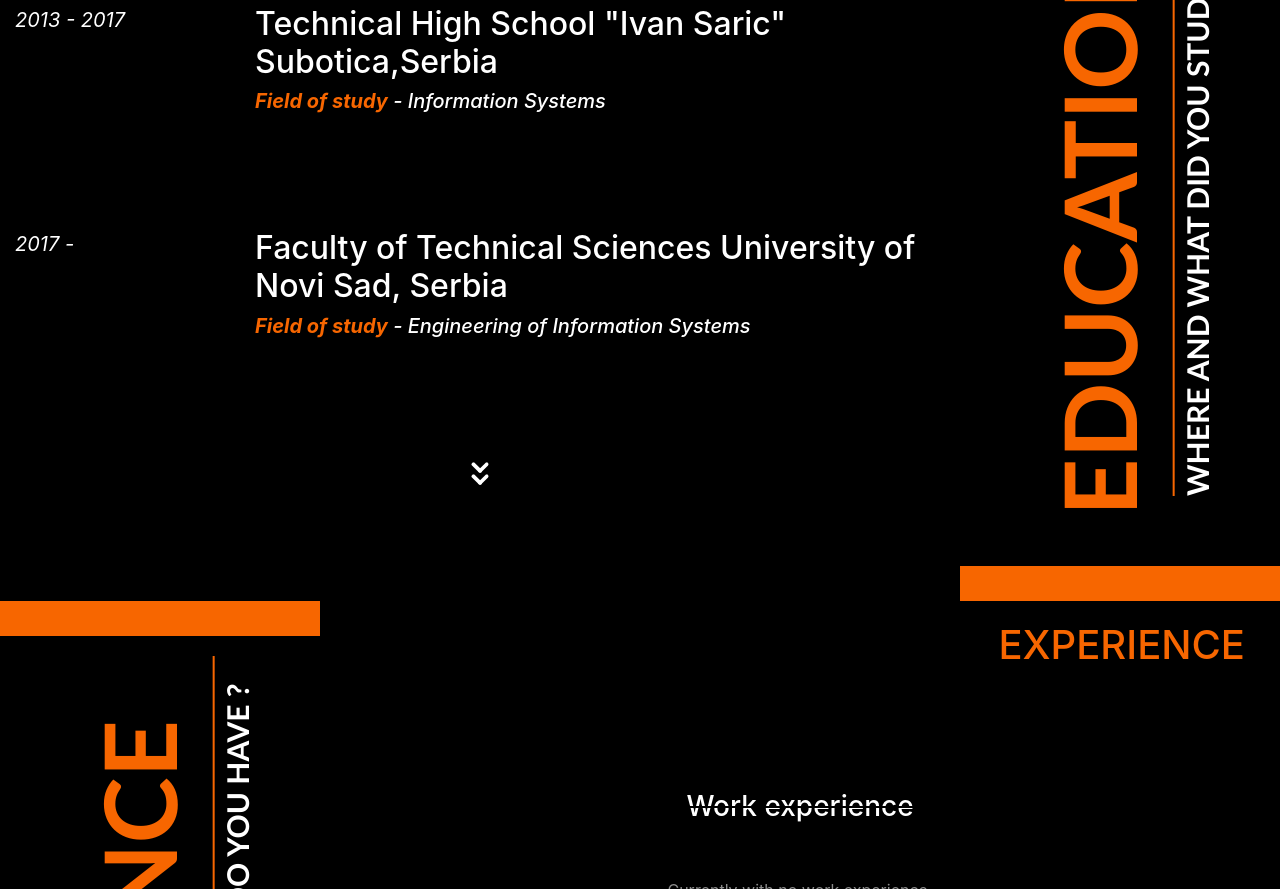
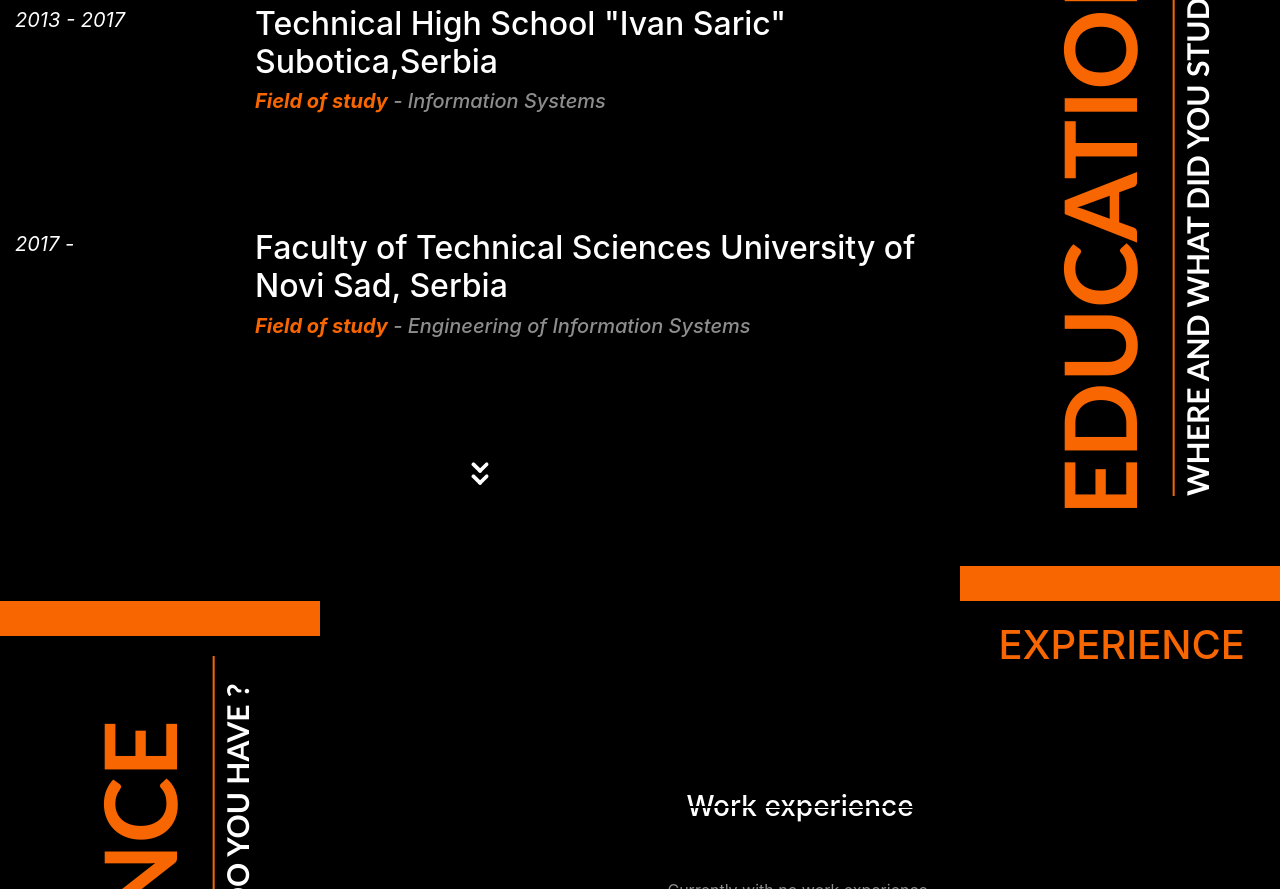
Before and after one commit to MarkoP3/portfolio, a website: page index.html in a window 1280 px wide. Shown: the part 1799-2688 px from the top of the page. Drawn offline with nearby package versions, Linux system fonts and the light colour scheme.

Commit message:
Reupload

```diff
--- a/index.html
+++ b/index.html
@@ -70,14 +70,14 @@
 			<div class="col-xl-3 col-lg-3 col-12 educationTimeElement">2013 - 2017</div>
 			<div class="col-xl-9 col-lg-9 col-12 educationTextElement">
 			<h2> Technical High School "Ivan Saric" Subotica,Serbia</h2>
-				<h5><i><b style="color:#f76600">Field of study</b> - Information Systems</i></h5>
+				<h5 style="color:rgb(141, 141, 141)"><i><b style="color:#f76600">Field of study</b> - Information Systems</i></h5>
 			</div>
 
 		</div>
 		<div class="row educationItem">
 			<div class="col-xl-3 col-lg-3 col-12 educationTimeElement">2017 - </div>
 			<div class="col-xl-9 col-lg-9 col-12 educationTextElement"><h2>Faculty of Technical Sciences University of Novi Sad, Serbia</h2>
-				<h5><i><b style="color:#f76600">Field of study</b> - Engineering of Information Systems</i></h5>
+				<h5 style="color:rgb(141, 141, 141)"><i><b style="color:#f76600">Field of study</b> - Engineering of Information Systems</i></h5>
 			</div>
 		</div>
 		<a href="#experienceS"><div class="round">
```
